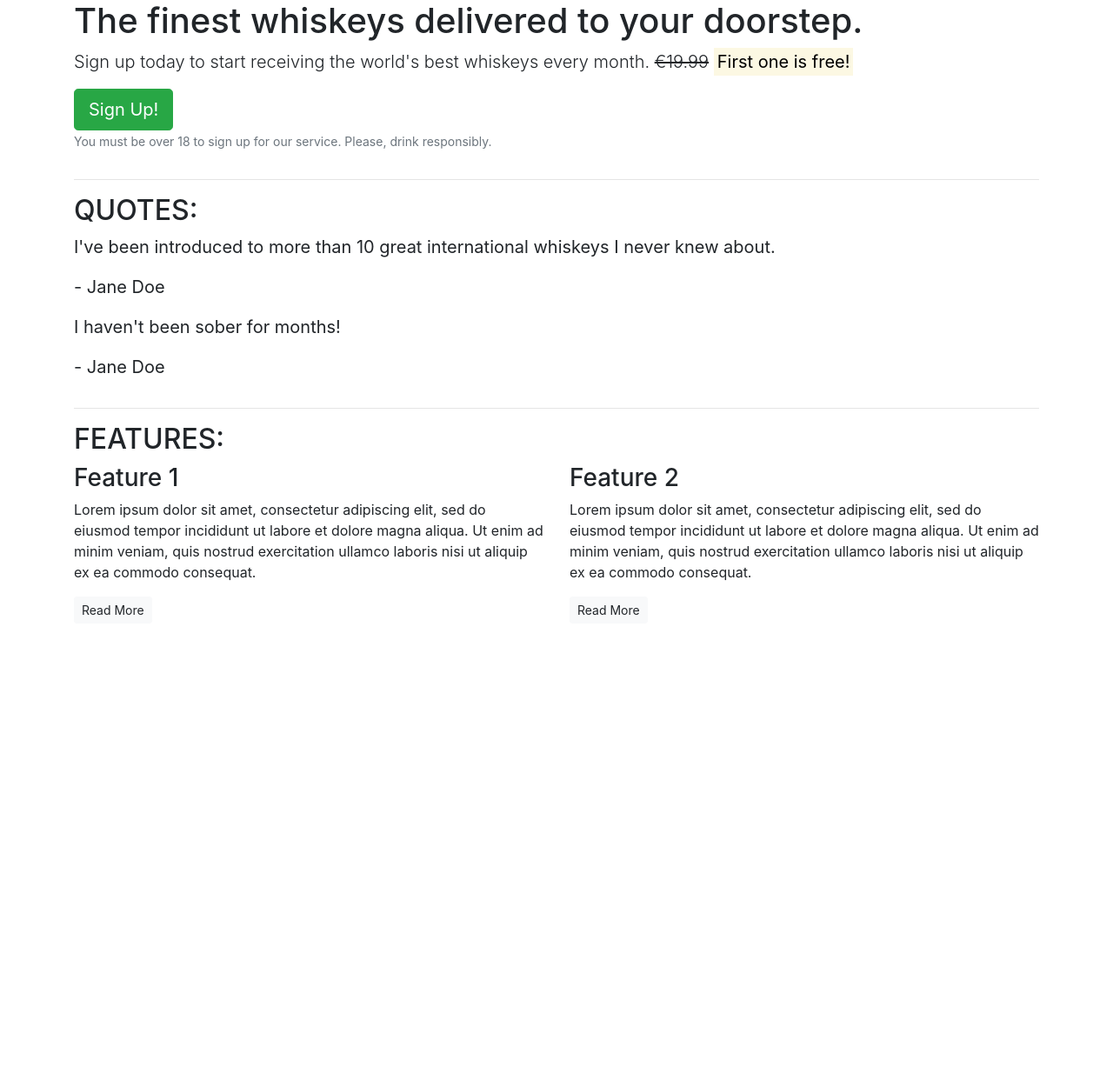
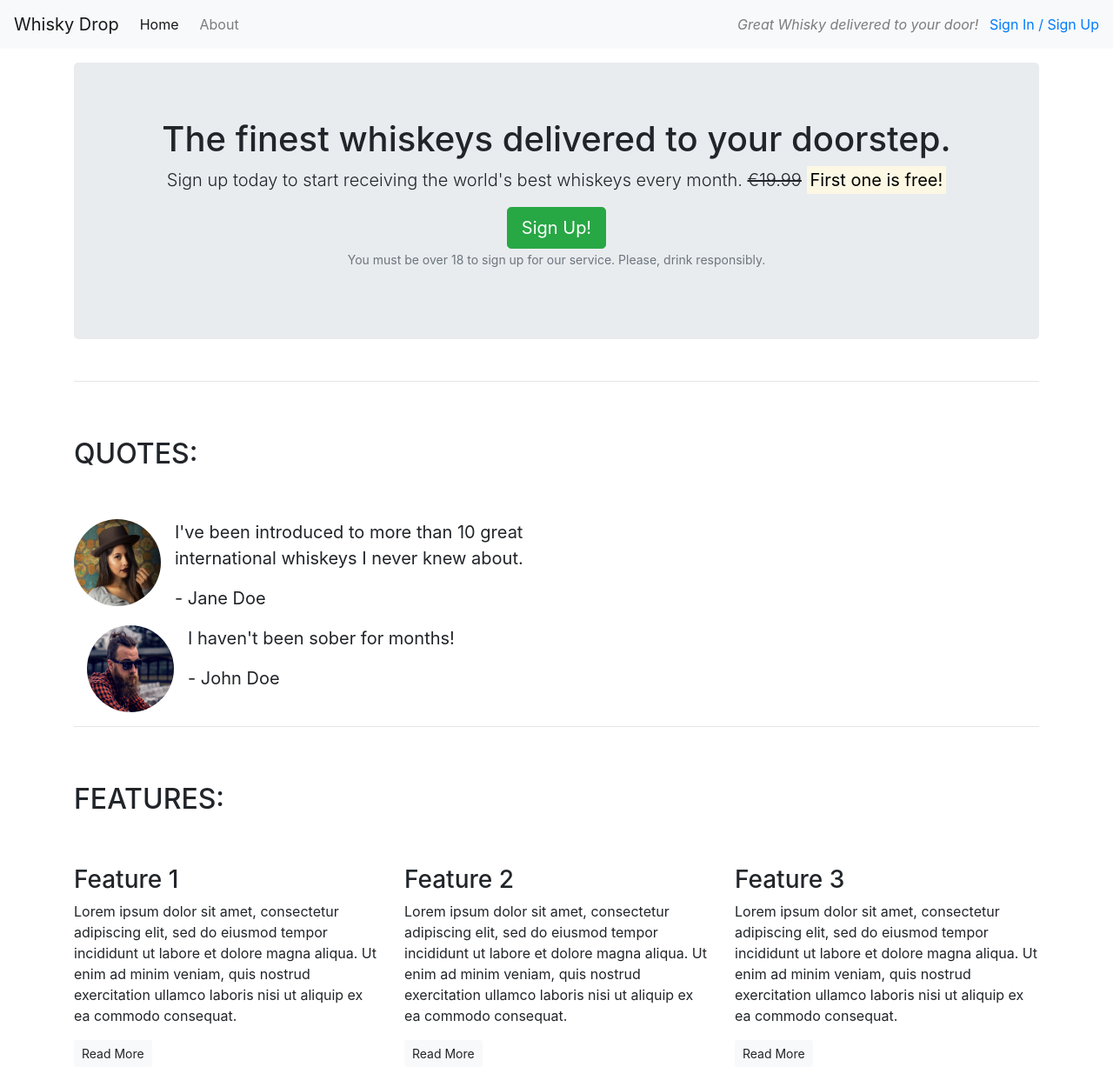
Before and after one commit to DeeMcCart/Bootstrap_test, a plain HTML site: page index.html in a window 1280 px wide. Shown: the whole page at 87% size. Before the commit the page ends 800 px from the top, so only its background shows below. Drawn offline with nearby package versions, Linux system fonts and the light colour scheme.

Commit message:
Add bootstrap components for responsiveness

```diff
--- a/index.html
+++ b/index.html
@@ -13,14 +13,28 @@
 </head>
 
 <body>
-    <article class="container">
+    <nav class="navbar navbar-light bg-light navbar-expand-sm">
+        <a href="/" class="navbar-brand">Whisky Drop</a>
+        <ul class="navbar-nav mr-auto">
+            <li class="active nav-item mr-2"><a class="nav-link" href="/">Home</a></li>
+            <li class="nav-item mr-2"><a class="nav-link" href="/about">About</a></li>
+            <li class="nav-item mr-2 d-block d-sm-none"><a class="nav-link" href="/login">Sign In / Sign Up</a></li>
+        </ul>
+        <div class="d-none d-md-block">
+            <p class="navbar-text my-auto mr-2"><i>Great Whisky delivered to your door!</i></p>
+            <a href="/login">Sign In / Sign Up</a>
+        </div>
+    </nav>
+    <article class="container mt-3">
         <!-- Callout -->
         <div class="row">
             <div class="col-12">
-                <section class="callout">
+                <section class="callout jumbotron text-center">
                     <h1>The finest whiskeys delivered to your doorstep.</h1>
                     <p class="lead">Sign up today to start receiving the world's best whiskeys every month.
-                        <s>€19.99</s> <strong><mark>First one is free!</mark></strong>
+                        <s class="d-none d-sm-inline">€19.99</s>
+                        <span class="d-inline d-sm-none"><br></span>
+                        <strong><mark>First one is free!</mark></strong>
                     </p>
                     <button class="btn btn-success btn-lg">Sign Up!</button>
                     <p class="text-muted"><small>You must be over 18 to sign up for our service. Please, drink
@@ -34,22 +48,39 @@
         <!-- Quotes -->
         <section class="quotes">
             <div class="row">
-                <div class="col-12 col-md-6">
+                <div class="col-12  my-5">
                     <h2 class="text-uppercase">Quotes:</h2>
                 </div>
             </div>
             <div class="row">
-                <div class="col-12">
+                <div class="col-12 col-md-6">
+                    <div class="media">
+                        <div class="d-none d-sm-block">
+                            <img src="images/girl-image.png" class="rounded-circle mr-3" height=100 width=100>
+                        </div>
+                        <div class="media-body">
                             <blockquote class="blockquote">
-                        <p>I've been introduced to more than 10 great international whiskeys I never knew about.</p>
+                                <p>I've been introduced to more than 10 great international whiskeys I never knew
+                                    about.
+                                </p>
                                 <p>- Jane Doe</p>
                             </blockquote>
                         </div>
-                <div class="col-12">
+                    </div>
+                </div>
+            </div>
+            <div class="col-12 col-md-6">
+                <div class="media">
+                    <div class="d-none d-sm-block">
+                        <img src="images/guy-image.png" class="rounded-circle mr-3" height=100 width=100>
+                    </div>
+                    <div class="media-body">
                         <blockquote class="blockquote">
                             <p>I haven't been sober for months!</p>
-                        <p>- Jane Doe</p>
+                            <p>- John Doe</p>
                         </blockquote>
+                    </div>
+                </div>
             </div>
             </div>
 
@@ -60,12 +91,12 @@
         <!-- Features -->
         <section class="features">
             <div class="row">
-                <div class="col-12">
+                <div class="col-12 my-5">
                     <h2 class="text-uppercase">Features:</h2>
                 </div>
             </div>
             <div class="row">
-                <div class="col-12 col-md-6">
+                <div class="col-12 col-md-6 col-lg-4">
                     <div class="feature">
                         <h3>Feature 1</h3>
                         <p>Lorem ipsum dolor sit amet, consectetur adipiscing elit, sed do eiusmod tempor incididunt ut
@@ -74,7 +105,7 @@
                         <button class="btn btn-light btn-sm">Read More</button>
                     </div>
                 </div>
-                <div class="col-12 col-md-6">
+                <div class="col-12 col-md-6 col-lg-4">
                     <div class="feature">
                         <h3>Feature 2</h3>
                         <p>Lorem ipsum dolor sit amet, consectetur adipiscing elit, sed do eiusmod tempor incididunt ut
@@ -83,8 +114,8 @@
                         <button class="btn btn-light btn-sm">Read More</button>
                     </div>
                 </div>
-                <div class="col-12">
-                    <div class="feature d-md-none">
+                <div class="col-12 d-md-none d-lg-block col-lg-4">
+                    <div class="feature">
                         <h3>Feature 3</h3>
                         <p>Lorem ipsum dolor sit amet, consectetur adipiscing elit, sed do eiusmod tempor incididunt ut
                             labore et dolore magna aliqua. Ut enim ad minim veniam, quis nostrud exercitation ullamco
```
Also changed, not shown: images/girl-image.png (added), images/guy-image.png (added). Lines whose indentation alone changed are shown as unchanged.
